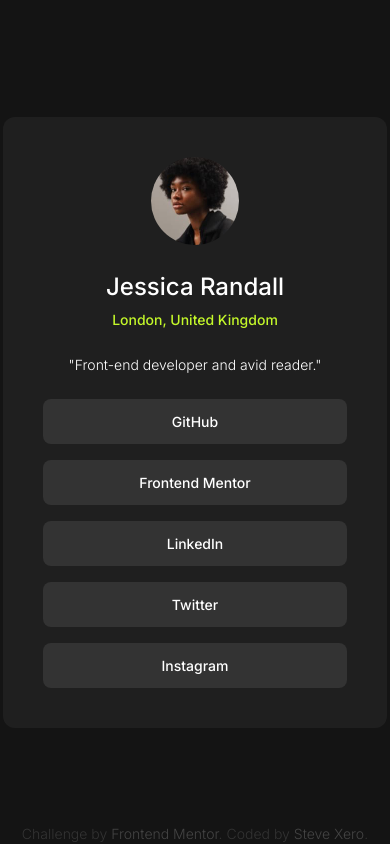
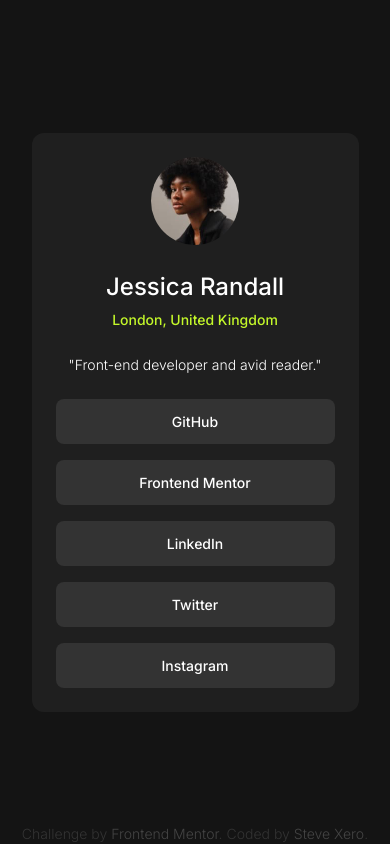
Before and after one commit to stevexero/social_links_profile, a plain HTML site: page index.html in a window 390 px wide. Drawn offline with Linux system fonts and the light colour scheme.

Commit message:
Styled for responsiveness

```diff
--- a/index.html
+++ b/index.html
@@ -15,7 +15,9 @@
   <body
     class="font-inter bg-primary font-regular relative flex h-screen w-screen flex-col items-center justify-center text-base tracking-normal"
   >
-    <main class="bg-secondary flex flex-col items-center rounded-xl p-10">
+    <main
+      class="bg-secondary flex flex-col items-center rounded-xl p-6 sm:p-10"
+    >
       <img class="w-88 rounded-full" src="/assets/images/avatar-jessica.jpeg" />
       <h2 class="text-light text-heading mt-6 font-semibold">
         Jessica Randall
@@ -26,24 +28,24 @@
       <p class="text-light mt-6">"Front-end developer and avid reader."</p>
       <div class="flex flex-col font-semibold">
         <button
-          class="bg-tertiary text-light w-304 mt-6 rounded-lg pb-3 pt-3 text-center"
+          class="bg-tertiary text-light w-279 sm:w-304 hover:bg-accent hover:text-secondary mt-6 rounded-lg pb-3 pt-3 text-center transition-all focus:ring"
         >
           GitHub</button
         ><button
-          class="bg-tertiary text-light w-304 mt-4 rounded-lg pb-3 pt-3 text-center"
+          class="bg-tertiary text-light w-279 sm:w-304 hover:bg-accent hover:text-secondary mt-4 rounded-lg pb-3 pt-3 text-center transition-all focus:ring"
         >
           Frontend Mentor
         </button>
         <button
-          class="bg-tertiary text-light w-304 mt-4 rounded-lg pb-3 pt-3 text-center"
+          class="bg-tertiary text-light w-279 sm:w-304 hover:bg-accent hover:text-secondary mt-4 rounded-lg pb-3 pt-3 text-center transition-all focus:ring"
         >
           LinkedIn</button
         ><button
-          class="bg-tertiary text-light w-304 mt-4 rounded-lg pb-3 pt-3 text-center"
+          class="bg-tertiary text-light w-279 sm:w-304 hover:bg-accent hover:text-secondary mt-4 rounded-lg pb-3 pt-3 text-center transition-all focus:ring"
         >
           Twitter</button
         ><button
-          class="bg-tertiary text-light w-304 mt-4 rounded-lg pb-3 pt-3 text-center"
+          class="bg-tertiary text-light w-279 sm:w-304 hover:bg-accent hover:text-secondary mt-4 rounded-lg pb-3 pt-3 text-center transition-all focus:ring"
         >
           Instagram
         </button>
--- a/tailwind.config.js
+++ b/tailwind.config.js
@@ -13,6 +13,7 @@ module.exports = {
     extend: {
       width: {
         88: "88px",
+        279: "279px",
         304: "304px",
       },
       fontFamily: {
```
Also changed, not shown: output.css.
